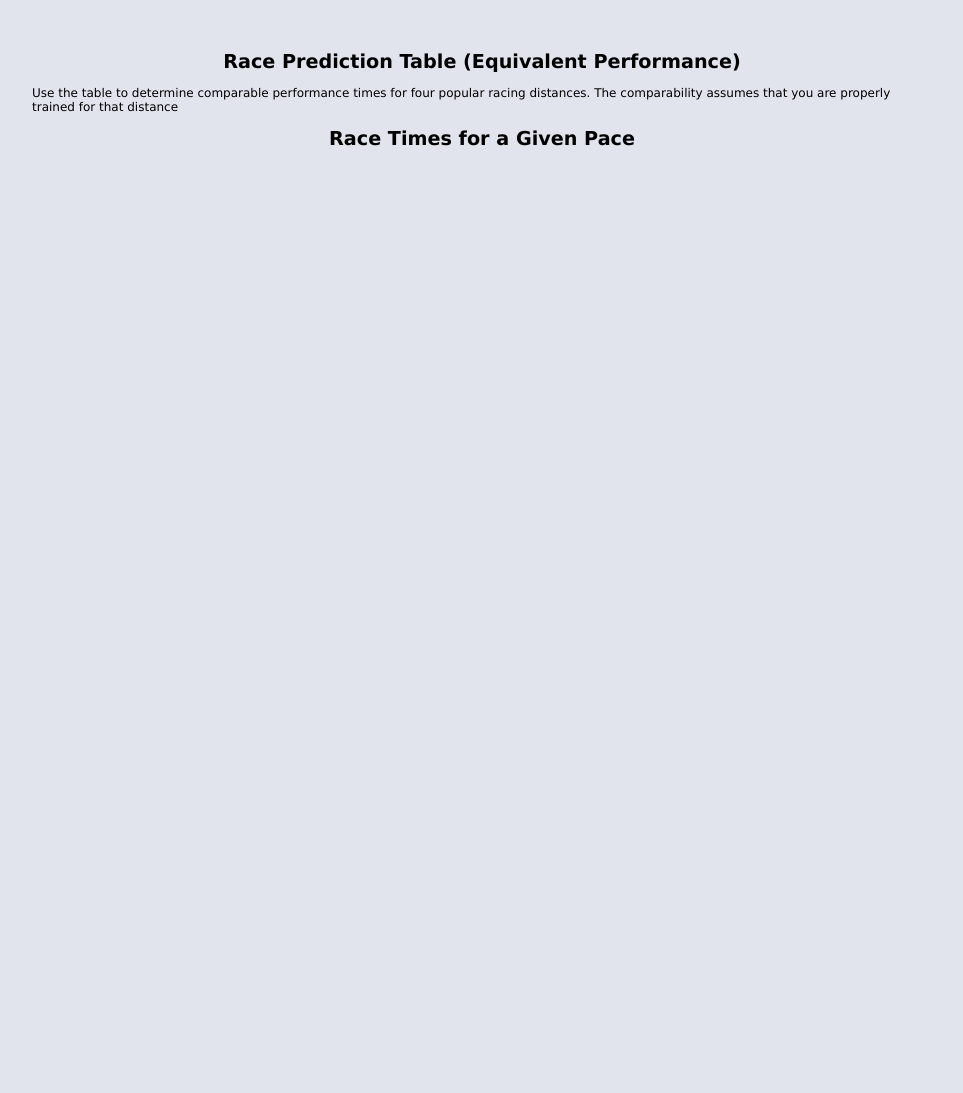
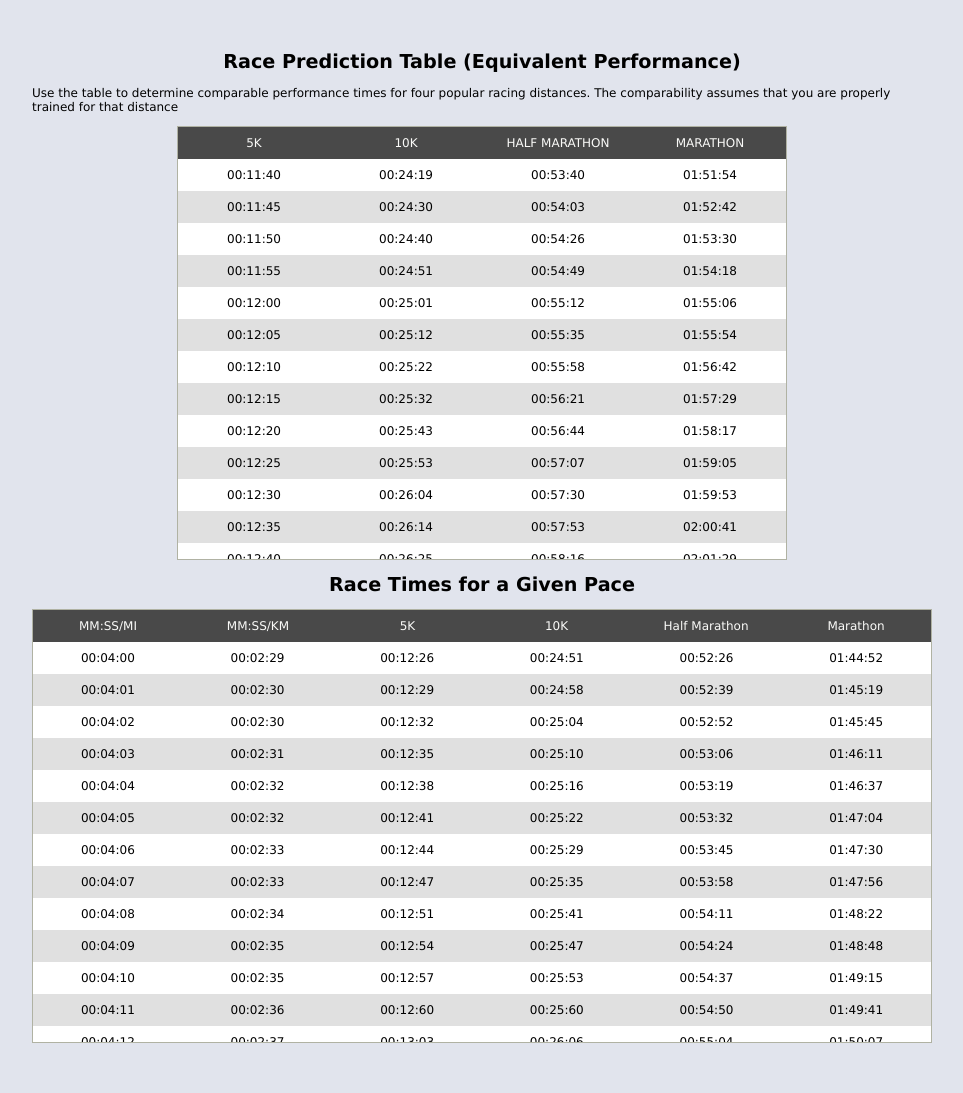
Before and after one commit to davidrobles/run-pundit, a plain HTML site: page index.html in a window 1280 px wide. Shown: the whole page, without its empty margins (158-1121 px from the left). Before the commit the page ends 800 px from the top, so only its background shows below. Drawn offline with Linux system fonts and the light colour scheme; some packages are replaced by stand-ins of ours; a script that the page names is missing.

Commit message:
more refactoring

```diff
--- a/index.html
+++ b/index.html
@@ -23,7 +23,7 @@
     <div id="race-times-pace"></div>
 
     <!-- JavaScript files -->
-    <script src="pace-trivia.js"></script>
+    <script src="running-pace-charts.js"></script>
 
 </body>
 </html>
--- a/running-pace-charts.js
+++ b/running-pace-charts.js
@@ -103,10 +103,11 @@
             }
             str += "<td>" + formatTime(secs) + "</td>";
             str += "<td>" + formatTime(convertMiPaceToKm(secs)) + "</td>";
-            str += "<td>" + distanceAndPaceToDuration(CD["5K"].toMeters(), convertMiPaceToKm(secs) / 1000) + "</td>";
-            str += "<td>" + distanceAndPaceToDuration(CD["10K"].toMeters(), convertMiPaceToKm(secs) / 1000) + "</td>";
-            str += "<td>" + distanceAndPaceToDuration(CD["HM"].toMeters(), convertMiPaceToKm(secs) / 1000) + "</td>";
-            str += "<td>" + distanceAndPaceToDuration(CD["M"].toMeters(), convertMiPaceToKm(secs) / 1000) + "</td>";
+
+            for (var i = 0; i < this.distances.length; i++) {
+                str += "<td>" + distanceAndPaceToDuration(this.distances[i].toMeters(), convertMiPaceToKm(secs) / 1000) + "</td>";
+            }
+
             str += "</tr>";
         }
         str += "</tbody>";
```
